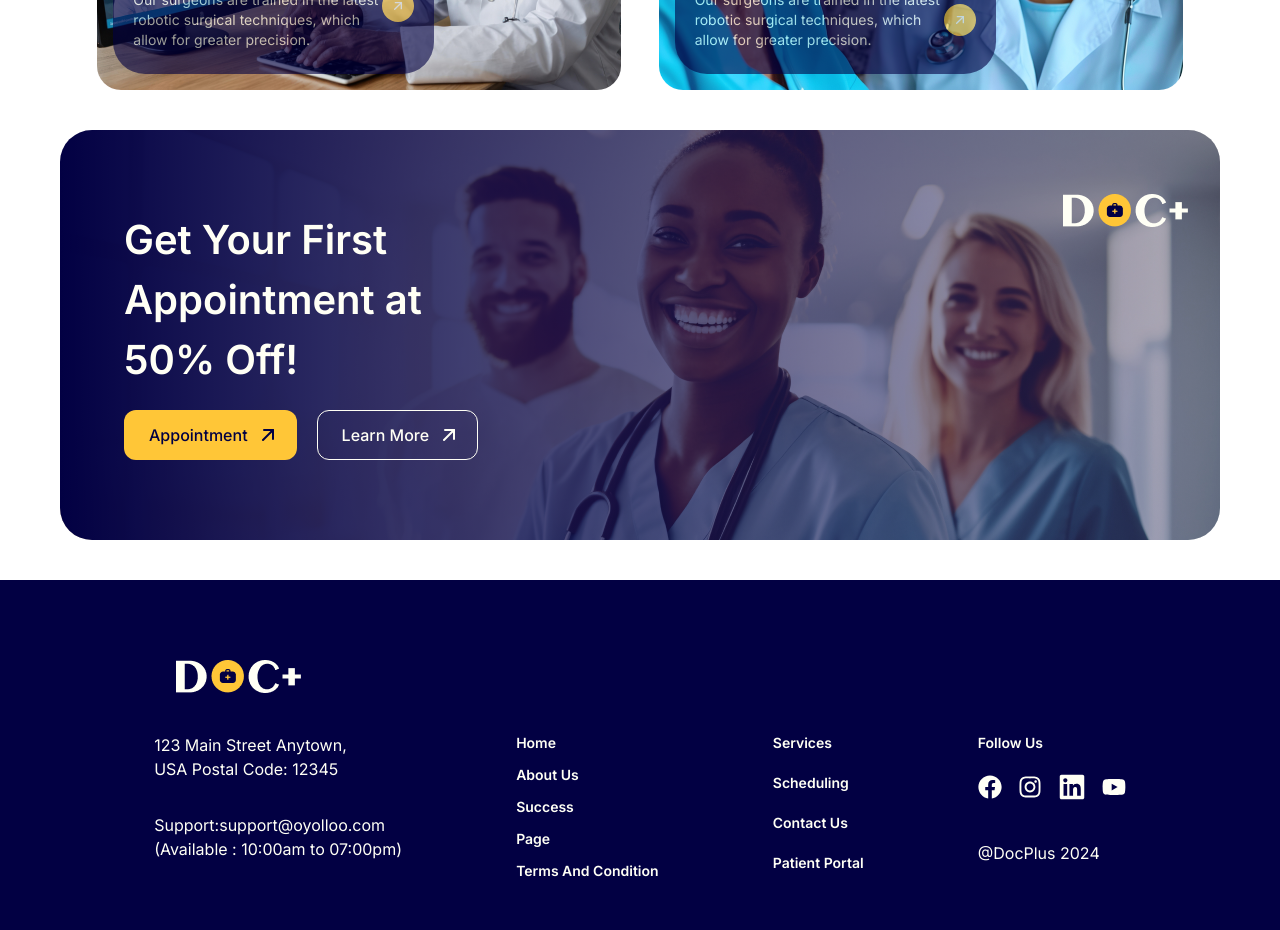
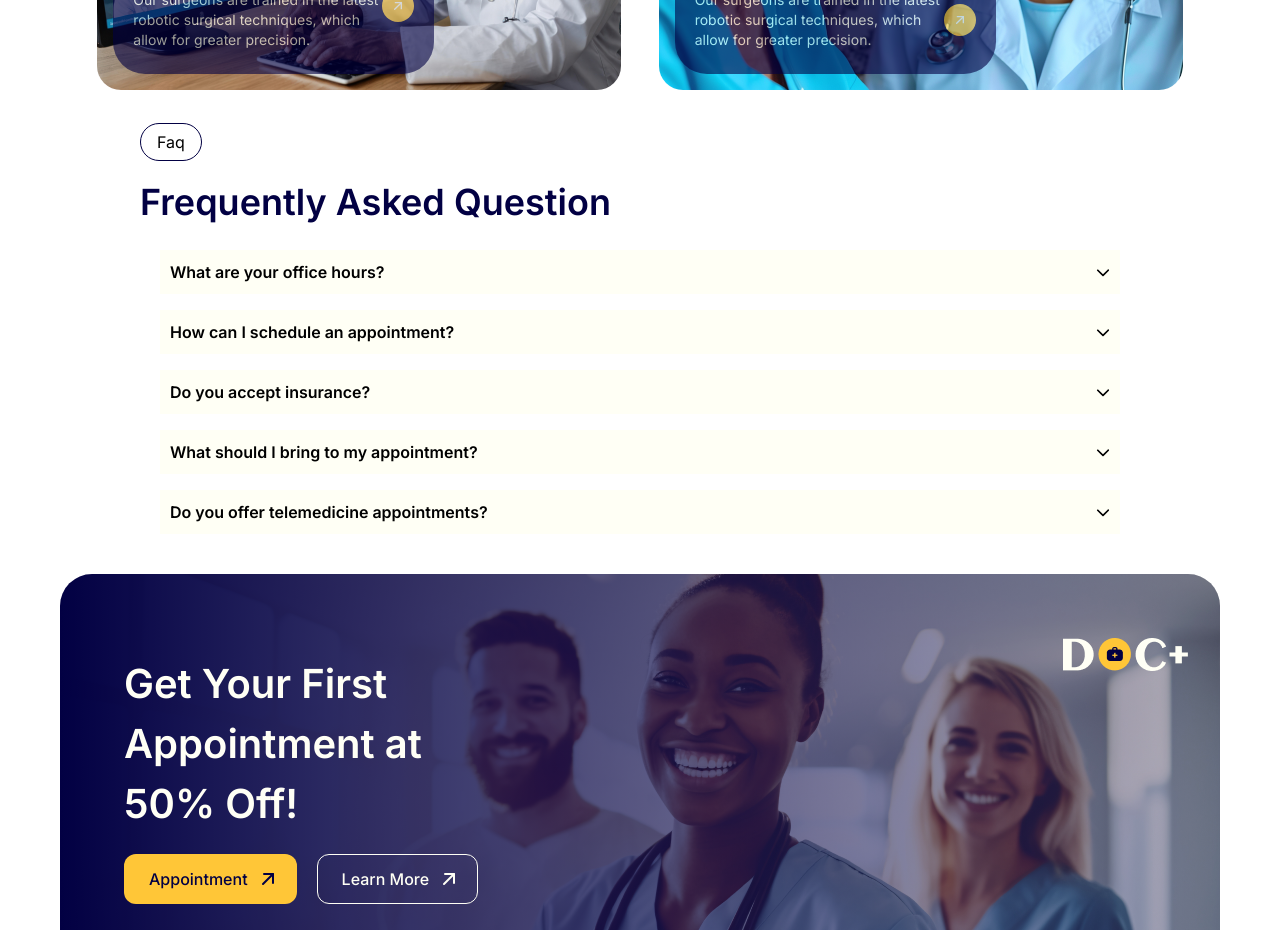
Before and after one commit to Faey2023/healthcare-dc, a React (Vite) app: page / in a window 1280 px wide. Shown: the part 1340-2270 px from the top of the page. Built offline with nearby package versions, Linux system fonts and the light colour scheme.

Commit message:
faq section added

```diff
--- a/src/Layout/Home.jsx
+++ b/src/Layout/Home.jsx
@@ -1,4 +1,5 @@
 import Appointment from "../components/Home/Appointment";
+import Faq from "../components/Home/Faq/Faq";
 import Footer from "../components/Home/Footer";
 import Service from "../components/Home/Service";
 import WhoWeAre from "../components/Home/WhoWeAre";
@@ -6,9 +7,10 @@ import WhoWeAre from "../components/Home/WhoWeAre";
 const Home = () => {
   return (
     <>
-      <div className=" max-w-[1160px] mx-auto">
+      <div className="max-w-[1160px] mx-auto">
         <WhoWeAre />
         <Service />
+        <Faq />
         <Appointment />
       </div>
       <Footer />
--- /dev/null
+++ b/src/assets/data/faq.json
@@ -0,0 +1,22 @@
+[
+  {
+    "question": " What are your office hours?",
+    "answer": "Our office hours vary by location, but typically we are open Monday through Friday from 8:00 AM to 5:00 PM. Some locations may offer extended hours or weekend appointments. Please contact your nearest clinic for specific hours."
+  },
+  {
+    "question": "How can I schedule an appointment?",
+    "answer": "Our office hours vary by location, but typically we are open Monday through Friday from 8:00 AM to 5:00 PM. Some locations may offer extended hours or weekend appointments. Please contact your nearest clinic for specific hours."
+  },
+  {
+    "question": "Do you accept insurance?",
+    "answer": "Our office hours vary by location, but typically we are open Monday through Friday from 8:00 AM to 5:00 PM. Some locations may offer extended hours or weekend appointments. Please contact your nearest clinic for specific hours."
+  },
+  {
+    "question": "What should I bring to my appointment?",
+    "answer": "Our office hours vary by location, but typically we are open Monday through Friday from 8:00 AM to 5:00 PM. Some locations may offer extended hours or weekend appointments. Please contact your nearest clinic for specific hours."
+  },
+  {
+    "question": "Do you offer telemedicine appointments?",
+    "answer": "Our office hours vary by location, but typically we are open Monday through Friday from 8:00 AM to 5:00 PM. Some locations may offer extended hours or weekend appointments. Please contact your nearest clinic for specific hours."
+  }
+]
--- /dev/null
+++ b/src/components/Home/Faq/Accordion.jsx
@@ -0,0 +1,23 @@
+import { FaChevronDown, FaChevronUp } from "react-icons/fa6";
+
+const Accordion = ({ title, children, isOpen, onToggle }) => {
+  return (
+    <div className="px-5 rounded-md mb-4 cursor-pointer" onClick={onToggle}>
+      <div className="flex justify-between items-center p-2.5 bg-primary-white hover:text-primary-navy font-bold text-sm md:text-base">
+        <button className="font-semibold">{title}</button>
+        {isOpen ? (
+          <button className="text-sm">
+            <FaChevronUp />
+          </button>
+        ) : (
+          <button className="text-sm">
+            <FaChevronDown />
+          </button>
+        )}
+      </div>
+      {isOpen && <div className="p-2.5">{children}</div>}
+    </div>
+  );
+};
+
+export default Accordion;
--- /dev/null
+++ b/src/components/Home/Faq/Faq.jsx
@@ -0,0 +1,38 @@
+"use client";
+
+import { useState } from "react";
+import Accordion from "./Accordion";
+import faqData from "../../../assets/data/faq.json";
+const Faq = () => {
+  const [openIndex, setOpenIndex] = useState(null);
+
+  const handleToggle = (index) => {
+    setOpenIndex(openIndex === index ? null : index);
+  };
+
+  return (
+    <div className="px-3 md:px-20 my-10 space-y-7">
+      <span className="border border-primary-navy py-2 px-4 rounded-full">
+        Faq
+      </span>
+      <h1 className="text-4xl font-semibold text-primary-navy">
+        Frequently Asked Question
+      </h1>
+
+      <div className="">
+        {faqData.map((item, index) => (
+          <Accordion
+            key={index}
+            title={item.question}
+            isOpen={openIndex === index}
+            onToggle={() => handleToggle(index)}
+          >
+            {item.answer}
+          </Accordion>
+        ))}
+      </div>
+    </div>
+  );
+};
+
+export default Faq;
```
